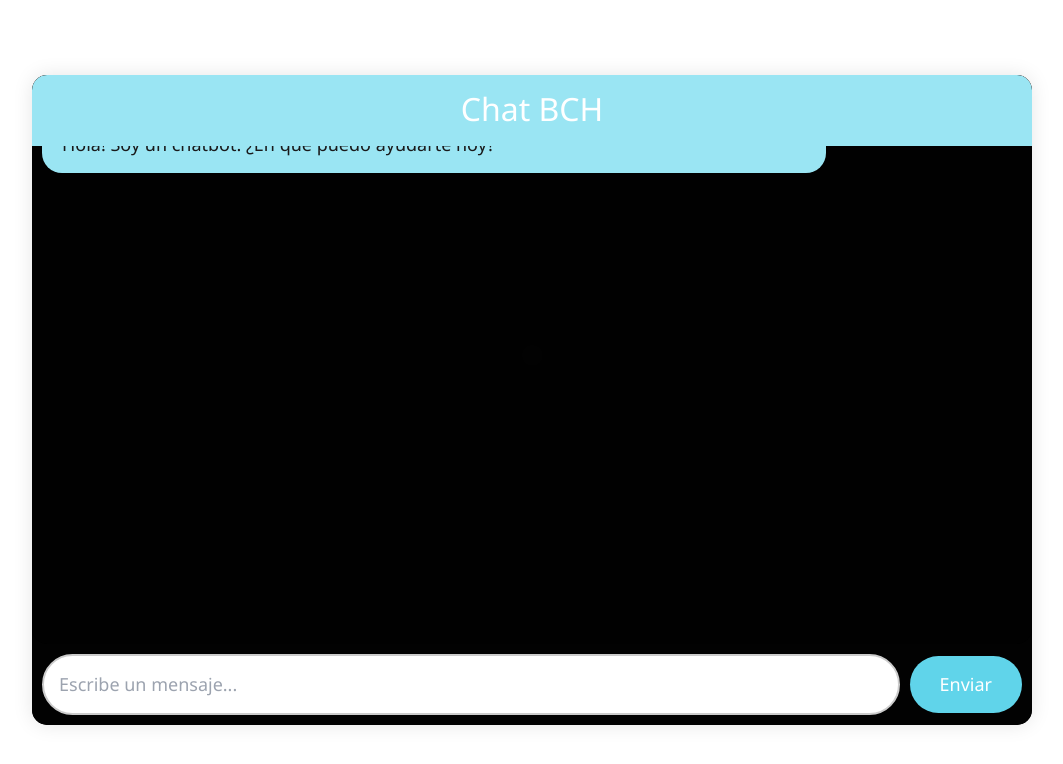
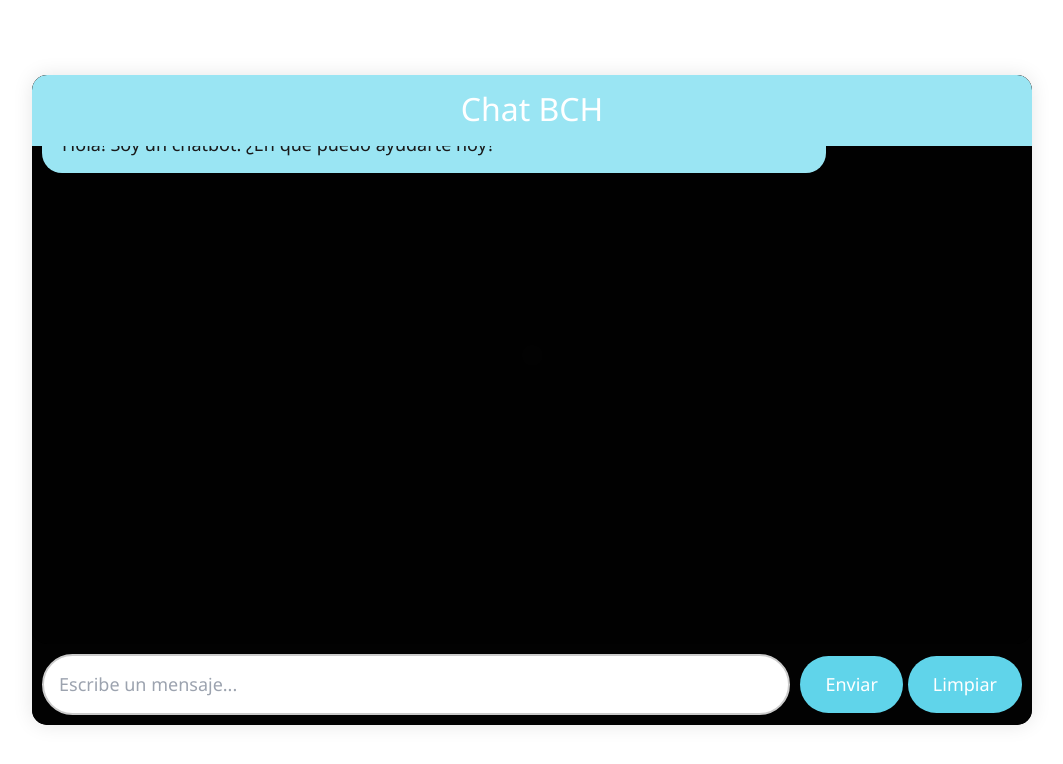
Before and after one commit to Fabito232/ChatBCH, a React (Vite) app: page /chatbot in a window 1280 px wide. Shown: the top 764 px of the page, without its empty margins (108-1171 px from the left). Built offline with nearby package versions, Linux system fonts and the light colour scheme; no server answers.

Commit message:
boton limpiar

```diff
--- a/package.json
+++ b/package.json
@@ -11,6 +11,8 @@
     "preview": "vite preview"
   },
   "dependencies": {
+    "@fortawesome/free-solid-svg-icons": "^6.5.2",
+    "@fortawesome/react-fontawesome": "^0.2.2",
     "axios": "^1.7.2",
     "bcrypt": "^5.1.1",
     "firebase": "^10.12.2",
--- a/src/components/Chatbot.css
+++ b/src/components/Chatbot.css
@@ -86,7 +86,23 @@
 }
 
 .send-button {
-  padding: 15px 30px;
+  padding: 15px 25px;
+  border: none;
+  border-radius: 35px;
+  background-color: #60d4ea;
+  color: #ffffff;
+  cursor: pointer;
+  font-size: 18px;
+  transition: background-color 0.3s ease;
+  margin-right: 5px;
+}
+
+.send-button:hover {
+  background-color: #9ae5f3;
+}
+
+.clear-button{
+  padding: 15px 25px;
   border: none;
   border-radius: 35px;
   background-color: #60d4ea;
@@ -96,7 +112,7 @@
   transition: background-color 0.3s ease;
 }
 
-.send-button:hover {
+.clear-button:hover {
   background-color: #9ae5f3;
 }
 
--- a/src/components/Chatbot.jsx
+++ b/src/components/Chatbot.jsx
@@ -44,23 +44,23 @@ const Chatbot = () => {
   const processUserMessage = (message) => {
     if (pregunta1(message)) {
       return;
-    } else if (pregunta2(message)){
+    } else if (pregunta2(message)) {
       return;
-    } else if (pregunta3(message)){
+    } else if (pregunta3(message)) {
       return;
-    } else if (pregunta4(message)){
+    } else if (pregunta4(message)) {
       return;
-    } else if (pregunta5(message)){
+    } else if (pregunta5(message)) {
       return;
-    } else if (pregunta6(message)){
+    } else if (pregunta6(message)) {
       return;
-    } else if (pregunta7(message)){
+    } else if (pregunta7(message)) {
       return;
-    } else if (pregunta8(message)){
+    } else if (pregunta8(message)) {
       return;
-    } else if (pregunta9(message)){
+    } else if (pregunta9(message)) {
       return;
-    } else if (pregunta10(message)){
+    } else if (pregunta10(message)) {
       return;
     } else {
       setTimeout(() => {
@@ -81,7 +81,7 @@ const Chatbot = () => {
   };
 
   // 1. ¿Cuántas personas murieron en la semana “m” en el país “X” por el COVID 19?
-  const pregunta1 = (message) =>{
+  const pregunta1 = (message) => {
     const regex = /semana (\d+) en el país de ([\w\s]+) por el Covid 19/i;
     const match = message.match(regex);
     if (match) {
@@ -99,13 +99,13 @@ const Chatbot = () => {
         setMessages(prevMessages => [...prevMessages, botResponse]);
       }, 2000);
       return true;
-    }else{
+    } else {
       return false;
     }
   }
 
   // 2. ¿Cuántas personas murieron en total en todas las semanas del país “X”?
-  const pregunta2 = (message) =>{
+  const pregunta2 = (message) => {
     const regex = /en total en todas las semanas del país ([\w\s]+)/i;
     const match = message.match(regex);
 
@@ -136,13 +136,13 @@ const Chatbot = () => {
   }
 
   // 3. ¿Cuántas personas murieron en total en el 2023?
-  const pregunta3 = (message) =>{
+  const pregunta3 = (message) => {
     const regex = /personas murieron en total en el (\d+)/i;
     const match = message.match(regex);
 
     if (match) {
       const anno = match[1].trim();
-      console.log('ano: ',anno)
+      console.log('ano: ', anno)
       let totalMuertes = 0;
       for (const semana in data) {
         for (const pais in data[semana]) {
@@ -443,6 +443,11 @@ const pregunta10 = (message) => {
     }
   };
 
+  const handleClearChat = () => {
+    setMessages([
+      { id: 1, text: "Hola! Soy un chatbot. ¿En qué puedo ayudarte hoy?", sender: 'bot' }
+    ]);
+  };
 
   return (
     <div className='chat-container-main'>
@@ -473,6 +478,7 @@ const pregunta10 = (message) => {
             onKeyPress={handleKeyPress}
           />
           <button className="send-button" onClick={handleMessageSubmit}>Enviar</button>
+          <button className="clear-button" onClick={handleClearChat}>Limpiar</button>
         </div>
       </div>
     </div>
```
Also changed, not shown: 1 other file (tests, documents, lock files or other folders). Lines whose indentation alone changed are shown as unchanged.
